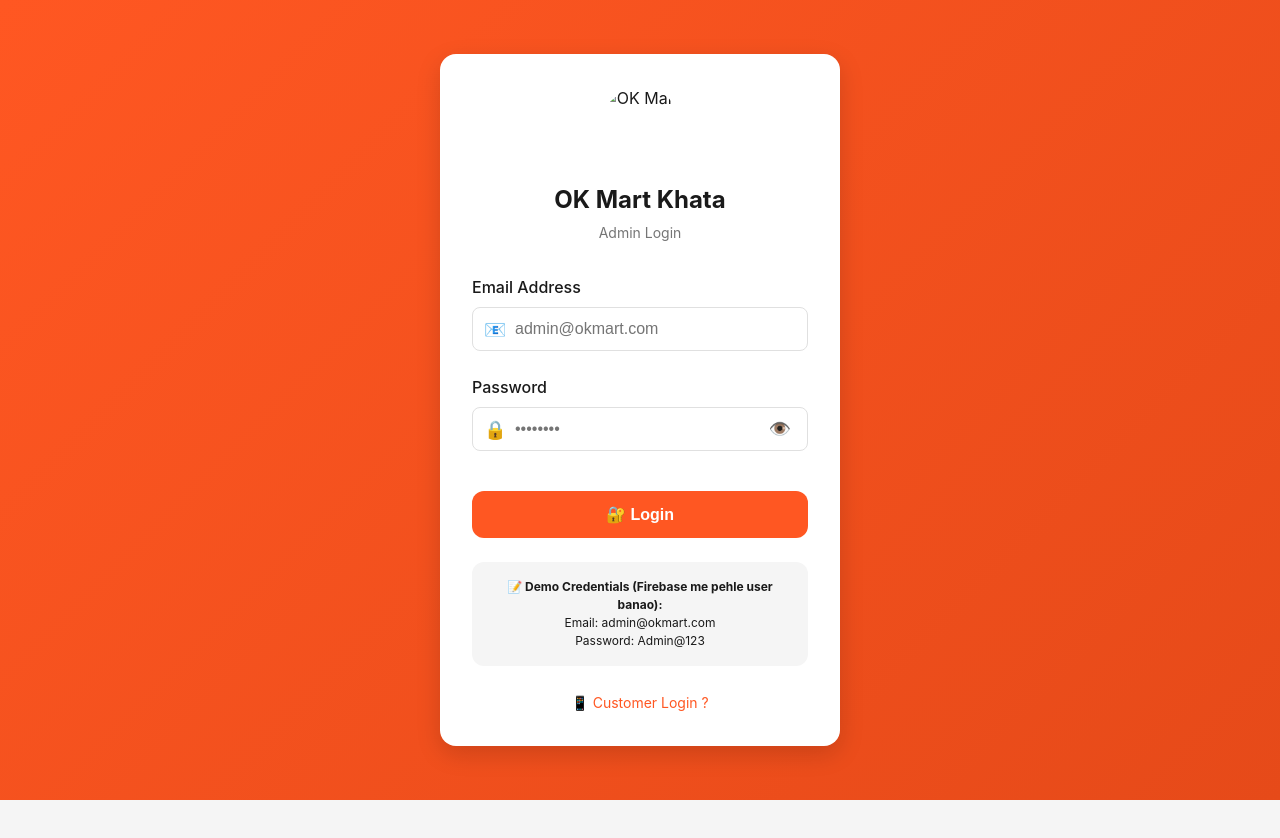
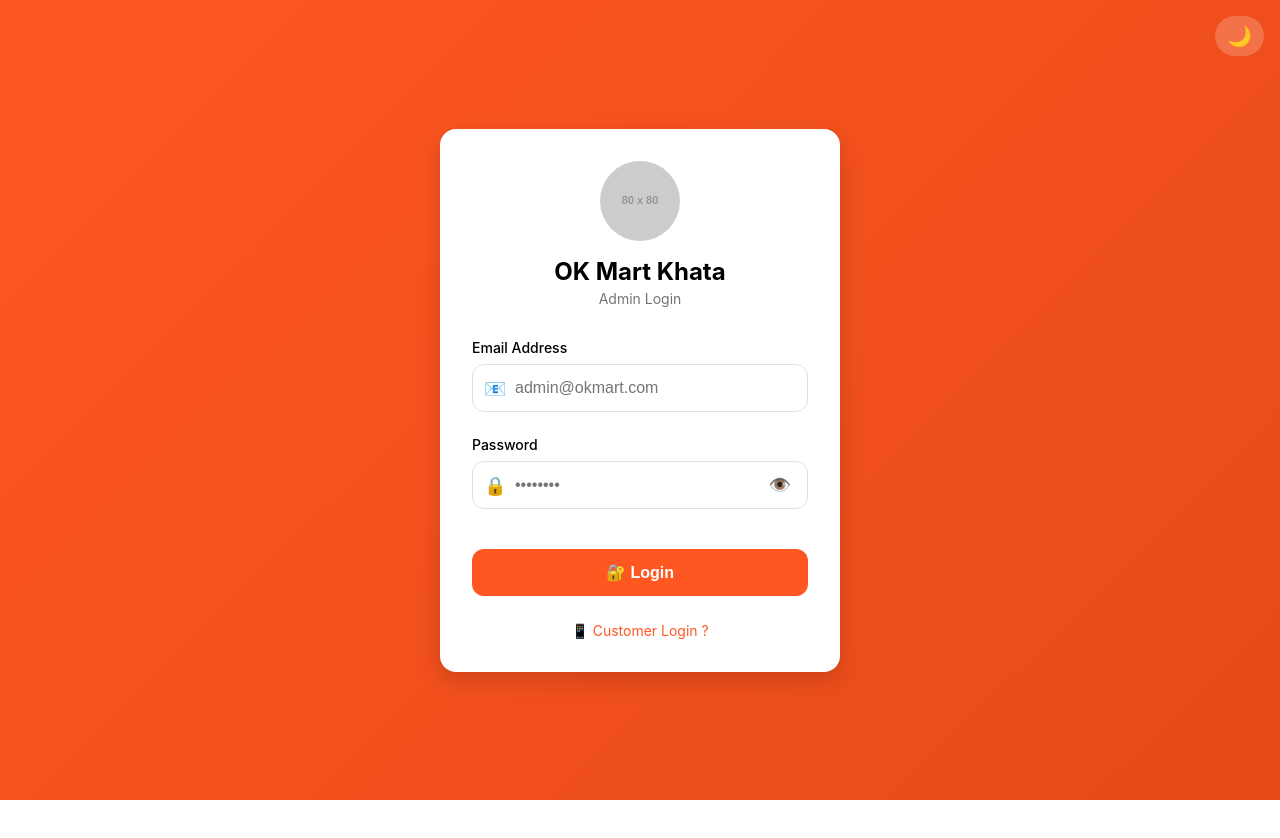
Before and after one commit to rdsteam18/OK-Mart-Khata, a plain HTML site: page login.html in a window 1280 px wide. After the commit the page ends 800 px from the top, so only its background shows below. Drawn offline with Linux system fonts and the light colour scheme; no server answers; placeholder pictures from the web are drawn by us.

Commit message:
Update login.html

```diff
--- a/login.html
+++ b/login.html
@@ -4,19 +4,80 @@
     <meta charset="UTF-8">
     <meta name="viewport" content="width=device-width, initial-scale=1.0, viewport-fit=cover">
     <title>Admin Login - OK Mart Khata</title>
-    <link rel="stylesheet" href="css/khata.css">
-    <link rel="manifest" href="manifest.json">
-    <link rel="apple-touch-icon" href="assets/images/icon-192.png">
     <meta name="theme-color" content="#FF5722">
     <style>
-        /* Login page specific styles */
+        * {
+            margin: 0;
+            padding: 0;
+            box-sizing: border-box;
+            -webkit-tap-highlight-color: transparent;
+        }
+
+        :root {
+            --primary: #FF5722;
+            --primary-dark: #E64A19;
+            --success: #4CAF50;
+            --danger: #F44336;
+            --warning: #FFC107;
+            --info: #2196F3;
+            --dark: #1a1a1a;
+            --light: #ffffff;
+            --gray: #757575;
+            --light-gray: #f5f5f5;
+            --border: #e0e0e0;
+
+            --space-xs: 4px;
+            --space-sm: 8px;
+            --space-md: 16px;
+            --space-lg: 24px;
+            --space-xl: 32px;
+
+            --radius-sm: 8px;
+            --radius-md: 12px;
+            --radius-lg: 16px;
+            --radius-xl: 24px;
+
+            --shadow-sm: 0 2px 4px rgba(0,0,0,0.05);
+            --shadow-md: 0 4px 12px rgba(0,0,0,0.1);
+            --shadow-lg: 0 8px 24px rgba(0,0,0,0.15);
+        }
+
+        body {
+            font-family: -apple-system, BlinkMacSystemFont, 'Segoe UI', Roboto, 'Helvetica Neue', sans-serif;
+            background: linear-gradient(135deg, var(--primary) 0%, var(--primary-dark) 100%);
+            min-height: 100vh;
+        }
+
+        /* Dark Mode */
+        body.dark-mode {
+            background: linear-gradient(135deg, #1a1a1a 0%, #2d2d2d 100%);
+        }
+
+        body.dark-mode .login-card {
+            background: #1e1e1e;
+            color: #ffffff;
+        }
+
+        body.dark-mode .form-control {
+            background: #2d2d2d;
+            border-color: #404040;
+            color: white;
+        }
+
+        body.dark-mode .demo-credentials {
+            background: #2d2d2d;
+        }
+
+        body.dark-mode .error-message {
+            background: #2d2d2d;
+        }
+
         .login-container {
             min-height: 100vh;
             display: flex;
             align-items: center;
             justify-content: center;
             padding: var(--space-lg);
-            background: linear-gradient(135deg, var(--primary) 0%, var(--primary-dark) 100%);
         }
 
         .login-card {
@@ -27,10 +88,6 @@
             max-width: 400px;
             box-shadow: var(--shadow-lg);
             animation: slideUp 0.4s ease-out;
-        }
-
-        body.dark-mode .login-card {
-            background: #1e1e1e;
         }
 
         @keyframes slideUp {
@@ -56,6 +113,7 @@
             display: block;
             border-radius: 50%;
             object-fit: cover;
+            background: var(--light-gray);
         }
 
         .login-title {
@@ -73,6 +131,13 @@
             margin-bottom: var(--space-lg);
         }
 
+        .form-group label {
+            display: block;
+            margin-bottom: var(--space-sm);
+            font-weight: 500;
+            font-size: 14px;
+        }
+
         .input-icon {
             position: relative;
         }
@@ -86,7 +151,36 @@
         }
 
         .input-icon input {
-            padding-left: 42px;
+            width: 100%;
+            padding: 14px 12px 14px 42px;
+            border: 1px solid var(--border);
+            border-radius: var(--radius-md);
+            font-size: 16px;
+            transition: all 0.2s;
+            background: var(--light);
+        }
+
+        .input-icon input:focus {
+            outline: none;
+            border-color: var(--primary);
+            box-shadow: 0 0 0 2px rgba(255, 87, 34, 0.1);
+        }
+
+        .password-wrapper {
+            position: relative;
+        }
+
+        .toggle-password {
+            position: absolute;
+            right: 12px;
+            top: 50%;
+            transform: translateY(-50%);
+            background: none;
+            border: none;
+            font-size: 18px;
+            cursor: pointer;
+            padding: 5px;
+            z-index: 10;
         }
 
         .btn-login {
@@ -111,6 +205,7 @@
         .btn-login:disabled {
             opacity: 0.6;
             transform: none;
+            cursor: not-allowed;
         }
 
         .error-message {
@@ -124,8 +219,13 @@
             border-left: 3px solid var(--danger);
         }
 
-        body.dark-mode .error-message {
-            background: #2d2d2d;
+        .demo-credentials {
+            background: var(--light-gray);
+            padding: var(--space-md);
+            border-radius: var(--radius-md);
+            margin-top: var(--space-lg);
+            font-size: 12px;
+            text-align: center;
         }
 
         .forgot-link {
@@ -139,19 +239,6 @@
             font-size: 14px;
         }
 
-        .demo-credentials {
-            background: var(--light-gray);
-            padding: var(--space-md);
-            border-radius: var(--radius-md);
-            margin-top: var(--space-lg);
-            font-size: 12px;
-            text-align: center;
-        }
-
-        body.dark-mode .demo-credentials {
-            background: #2d2d2d;
-        }
-
         .spinner {
             display: inline-block;
             width: 16px;
@@ -161,34 +248,35 @@
             border-radius: 50%;
             animation: spin 0.6s linear infinite;
             margin-right: 8px;
+            vertical-align: middle;
         }
 
         @keyframes spin {
             to { transform: rotate(360deg); }
         }
 
-        .password-wrapper {
-            position: relative;
-        }
-
-        .toggle-password {
-            position: absolute;
-            right: 12px;
-            top: 50%;
-            transform: translateY(-50%);
-            background: none;
+        .dark-mode-toggle {
+            position: fixed;
+            top: 16px;
+            right: 16px;
+            background: rgba(255,255,255,0.2);
             border: none;
-            font-size: 18px;
+            font-size: 20px;
+            padding: 8px 12px;
+            border-radius: 30px;
             cursor: pointer;
-            padding: 5px;
+            color: white;
         }
     </style>
 </head>
 <body>
+    <button class="dark-mode-toggle" id="darkModeToggle">🌙</button>
+
     <div class="login-container">
         <div class="login-card">
             <div class="login-header">
-                <img src="assets/images/logo-placeholder.png" alt="OK Mart" class="login-logo" id="storeLogo">
+                <img src="assets/images/logo-placeholder.png" alt="OK Mart" class="login-logo" id="storeLogo"
+                     onerror="this.src='https://via.placeholder.com/80?text=OK'">
                 <h1 class="login-title">OK Mart Khata</h1>
                 <p class="login-subtitle">Admin Login</p>
             </div>
@@ -222,11 +310,7 @@
                 </button>
             </form>
 
-            <div class="demo-credentials">
-                <strong>📝 Demo Credentials (Firebase me pehle user banao):</strong><br>
-                Email: admin@okmart.com<br>
-                Password: Admin@123
-            </div>
+
 
             <div class="forgot-link">
                 <a href="customer-view.html">📱 Customer Login ?</a>
@@ -236,18 +320,19 @@
 
     <script type="module">
         // Firebase Imports
-        import { initializeApp } from 'https://www.gstatic.com/firebasejs/10.7.0/firebase-app.js';
-        import { getAuth, signInWithEmailAndPassword, onAuthStateChanged, setPersistence, browserLocalPersistence } from 'https://www.gstatic.com/firebasejs/10.7.0/firebase-auth.js';
-        import { getFirestore, doc, getDoc } from 'https://www.gstatic.com/firebasejs/10.7.0/firebase-firestore.js';
+        import { initializeApp } from "https://www.gstatic.com/firebasejs/10.7.0/firebase-app.js";
+        import { getAuth, signInWithEmailAndPassword, onAuthStateChanged, setPersistence, browserLocalPersistence } from "https://www.gstatic.com/firebasejs/10.7.0/firebase-auth.js";
+        import { getFirestore, doc, getDoc } from "https://www.gstatic.com/firebasejs/10.7.0/firebase-firestore.js";
 
-        // 🔴🔴🔴 YAHAN APNA FIREBASE CONFIG DALO 🔴🔴🔴
+        // 🔴🔴🔴 AAPKA FIREBASE CONFIG 🔴🔴🔴
         const firebaseConfig = {
-            apiKey: "AIzaSyB...",  // 🔴 Firebase Console se copy karo
+            apiKey: "AIzaSyAWL9DQhuyah1ntZgUwqFHegWcm_uvKyus",
             authDomain: "ok-mart-khata.firebaseapp.com",
             projectId: "ok-mart-khata",
             storageBucket: "ok-mart-khata.firebasestorage.app",
-            messagingSenderId: "123456789",
-            appId: "1:123456789:web:abc123"
+            messagingSenderId: "334851811921",
+            appId: "1:334851811921:web:804863c35baa17dd61a670",
+            measurementId: "G-GFM55V38D2"
         };
 
         // Initialize Firebase
@@ -266,6 +351,15 @@
         const errorMessageDiv = document.getElementById('errorMessage');
         const errorText = document.getElementById('errorText');
         const togglePasswordBtn = document.getElementById('togglePassword');
+        const darkModeToggle = document.getElementById('darkModeToggle');
+
+        // Check if already logged in - AGAR LOGIN HAI TO DASHBOARD PE BHEJO
+        onAuthStateChanged(auth, (user) => {
+            if (user) {
+                console.log("Already logged in as:", user.email);
+                window.location.href = 'index.html';
+            }
+        });
 
         // Load store settings for logo
         async function loadStoreSettings() {
@@ -277,7 +371,6 @@
                     if (data.logoUrl) {
                         const logoImg = document.getElementById('storeLogo');
                         logoImg.src = data.logoUrl;
-                        logoImg.onerror = () => { logoImg.src = 'assets/images/logo-placeholder.png'; };
                     }
                     if (data.storeName) {
                         document.querySelector('.login-title').innerText = data.storeName;
@@ -312,11 +405,13 @@
         }
 
         // Toggle password visibility
+        if (togglePasswordBtn) {
             togglePasswordBtn.addEventListener('click', () => {
                 const type = passwordInput.type === 'password' ? 'text' : 'password';
                 passwordInput.type = type;
                 togglePasswordBtn.innerHTML = type === 'password' ? '👁️' : '🙈';
             });
+        }
 
         // Login form submit
         loginForm.addEventListener('submit', async (e) => {
@@ -339,7 +434,7 @@
 
                 console.log("Login successful:", user.email);
 
-                // Store user info in localStorage
+                // Store in localStorage
                 localStorage.setItem('adminLoggedIn', 'true');
                 localStorage.setItem('adminEmail', user.email);
 
@@ -358,7 +453,7 @@
                         showError('❌ This account has been disabled');
                         break;
                     case 'auth/user-not-found':
-                        showError('❌ No account found with this email');
+                        showError('❌ No account found with this email. Please contact admin.');
                         break;
                     case 'auth/wrong-password':
                         showError('❌ Wrong password. Please try again');
@@ -374,26 +469,27 @@
             }
         });
 
-        // Check if already logged in
-        onAuthStateChanged(auth, (user) => {
-            if (user) {
-                // Already logged in, redirect to dashboard
-                console.log("Already logged in as:", user.email);
-                window.location.href = 'index.html';
+        // Dark Mode Toggle
+        if (darkModeToggle) {
+            if (localStorage.getItem('darkMode') === 'true') {
+                document.body.classList.add('dark-mode');
+                darkModeToggle.innerHTML = '☀️';
             }
+
+            darkModeToggle.addEventListener('click', () => {
+                document.body.classList.toggle('dark-mode');
+                const isDark = document.body.classList.contains('dark-mode');
+                localStorage.setItem('darkMode', isDark);
+                darkModeToggle.innerHTML = isDark ? '☀️' : '🌙';
             });
+        }
 
-        // Auto-fill demo credentials (for testing)
+        // For testing - auto fill demo credentials (optional)
         // emailInput.value = 'admin@okmart.com';
         // passwordInput.value = 'Admin@123';
 
         // Load settings
         loadStoreSettings();
-
-        // Dark mode check
-        if (localStorage.getItem('darkMode') === 'true') {
-            document.body.classList.add('dark-mode');
-        }
     </script>
 </body>
 </html>
```
Lines whose indentation alone changed are shown as unchanged.
